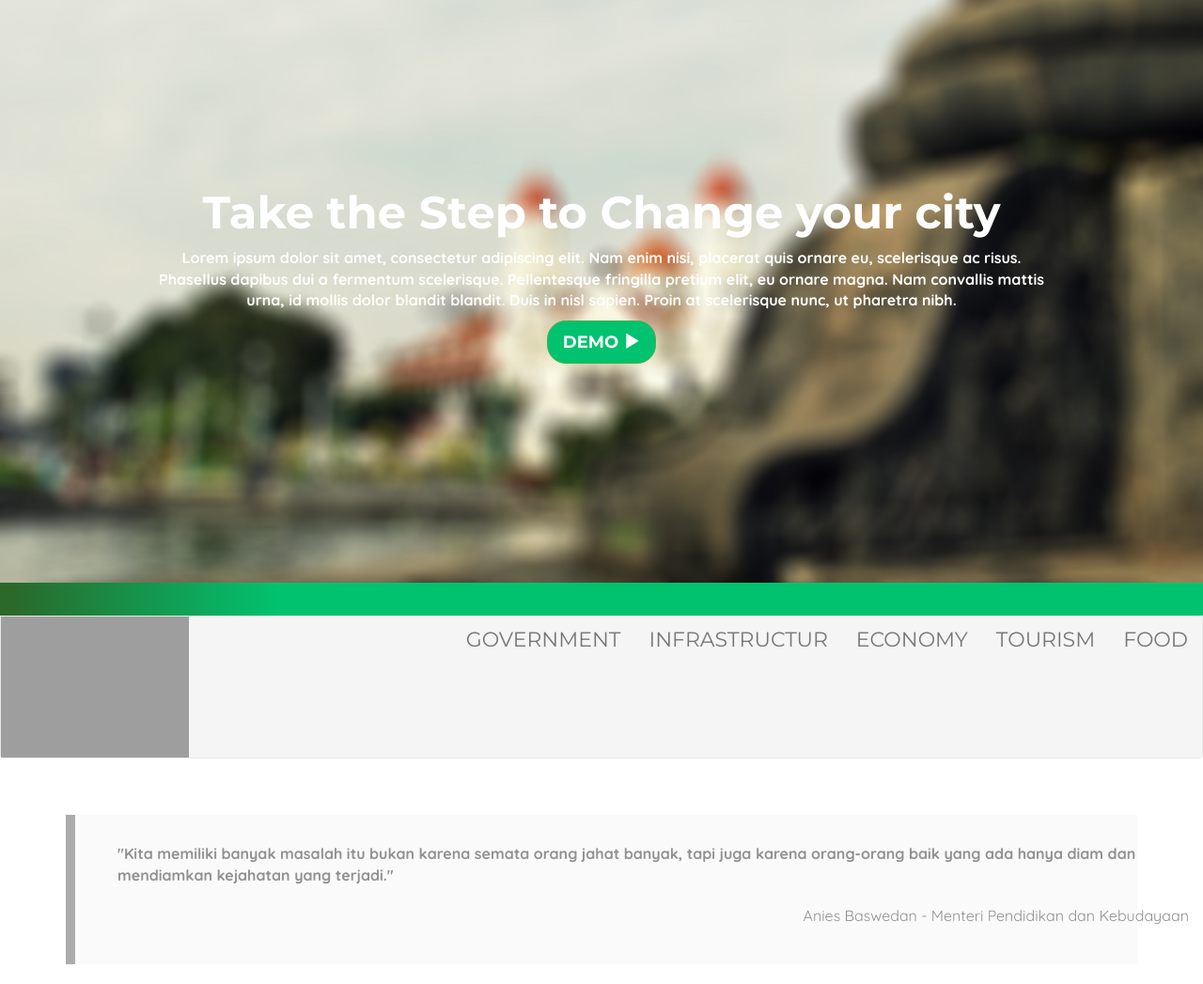
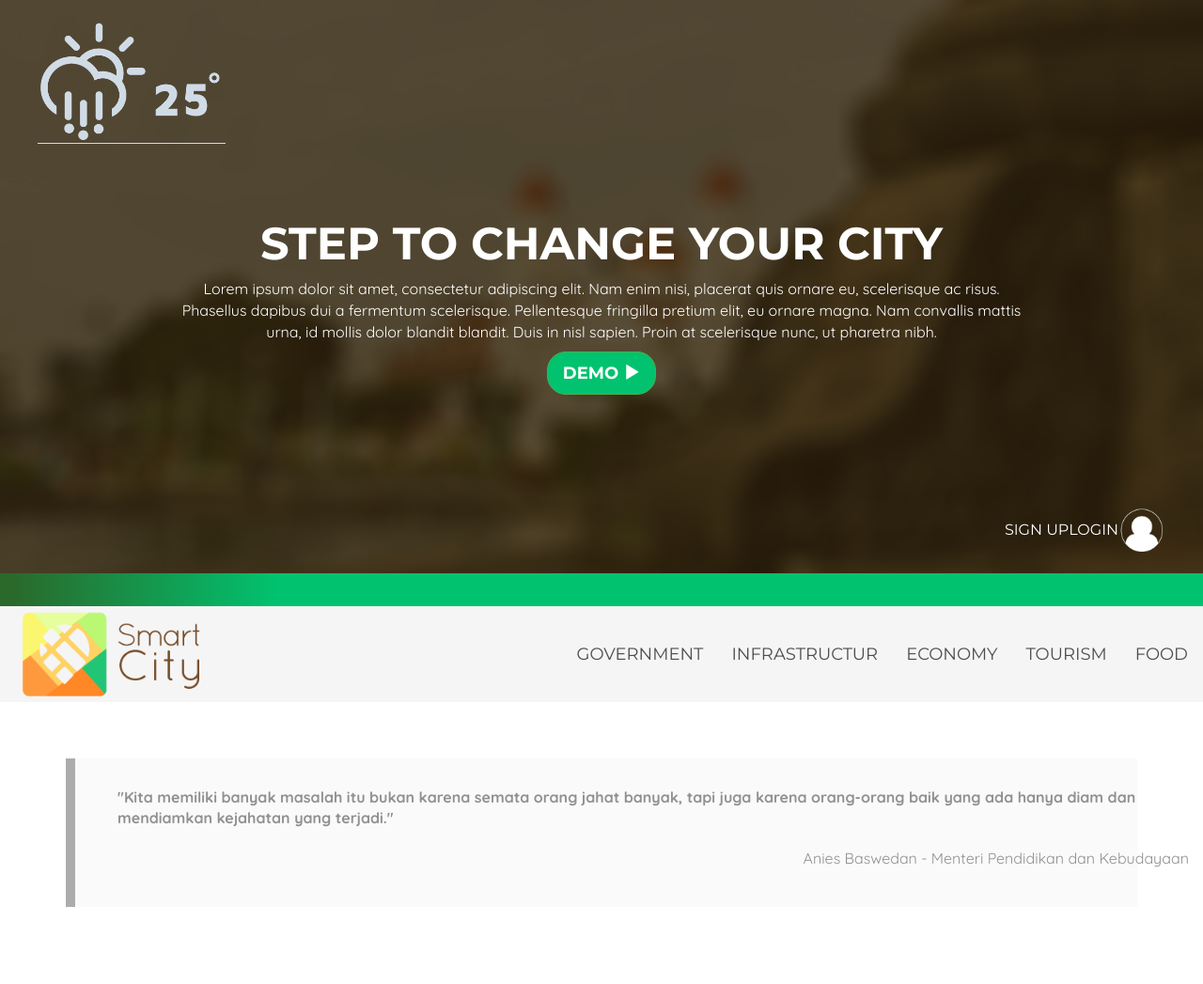
Before and after one commit to rolis19/cityHelp, a PHP site: page / in a window 1280 px wide. Shown: the top 1047 px of the page at 94% size. Run offline with PHP 8.4, Linux system fonts and the light colour scheme; some libraries are stand-ins or nearby versions; grey boxes are pictures that could not be loaded.

Commit message:
update header

```diff
--- a/css/style.css
+++ b/css/style.css
@@ -9,19 +9,34 @@ h1, h2, h3, h4, h5, h6 {
 	font-family: 'Montserrat', sans-serif;
 	font-weight: 700;
 }
+.main-header {
+	background: rgba(45, 32, 9, 0.8);
+	padding: 20px 40px 0px 40px;
+}
 
 .hero{
-	height: 420px;
+	height: auto;
 	color: #FFF;
 	width: 75%;
 	margin: 0 auto;
-	margin-top: 200px;
+	margin-top: 50px;
+	margin-bottom: 110px;
+	padding: 10px 0;
 }
 .hero h1 {
 	font-size: 3em;
+	text-transform: uppercase;
 }
 .hero p {
-	font-weight: 700;
+	font-weight: 400;
+}
+.user {
+	float: right;
+	display: inline-table;
+	margin-bottom: 20px;
+}
+.user a {
+	color: #FFF;
 }
 .btn-success{
 	color:#fff;
@@ -42,14 +57,17 @@ h1, h2, h3, h4, h5, h6 {
 }
 .navbar {
 	background-color: #F5F5F5;
+	border-radius: 0;
 }
+
 .navbar-right>li>a{
 	font-family: 'Montserrat', sans-serif;
 	text-transform: uppercase;
 	font-weight: 400;
 	color:#514C4C;
-	font-size: 22px;
-	height: 60px;
+	font-size: 18px;
+	height: 100px;
+	padding-top: 40px;
 }
 .part1 {
 	color:#919191;
--- a/index.html
+++ b/index.html
@@ -13,20 +13,26 @@
 	<body>
 		<section class="home" data-parallax="scroll">
 			<div class="container-fluid">
-				<div class="row">
+				<div class="row main-header">
+					<div class="weather"> <img src="img/wheather.png" alt="" width="200px" style="border-bottom: 1px solid #D0DBE6"></div>
 					<div class="hero text-center">
-						<h1> Take the Step to Change your city </h1>
+						<h1>Step to Change your city </h1>
 						<p>Lorem ipsum dolor sit amet, consectetur adipiscing elit. Nam enim nisi, placerat quis ornare eu, scelerisque ac risus. Phasellus dapibus dui a fermentum scelerisque. Pellentesque fringilla pretium elit, eu ornare magna. Nam convallis mattis urna, id mollis dolor blandit blandit. Duis in nisl sapien. Proin at scelerisque nunc, ut pharetra nibh. </p>
 						<a href="#" class="btn btn-success btn-lg">DEMO <i class="glyphicon glyphicon-play"> </i></a>
+					</div>
+					<div class="user">
+						<a href="">SIGN UP</a>
+						<a href="">LOGIN</a>
+						<img src="img/user.png" alt="" width="50px">
 					</div>
 				</div>
 			</div>
 		</section>
 		<div class="border-green"> </div>
 
-		<nav class="navbar navbar-default">
-		<div class="logo"><img src="img/logo.jpg" width="200px" style="float: left"></div>
+		<nav class="navbar">
 			<div class="container-fluid">
+			<div class="logo"><img src="img/logo.png" width="200px" style="float: left"></div>
 				<ul class="nav navbar-nav navbar-right">
 					<li role="presentation" class=""><a href="#">Government</a></li>
 					<li role="presentation"><a href="#">Infrastructur</a></li>
```
Also changed, not shown: img/logo.png, img/user.png (added).
